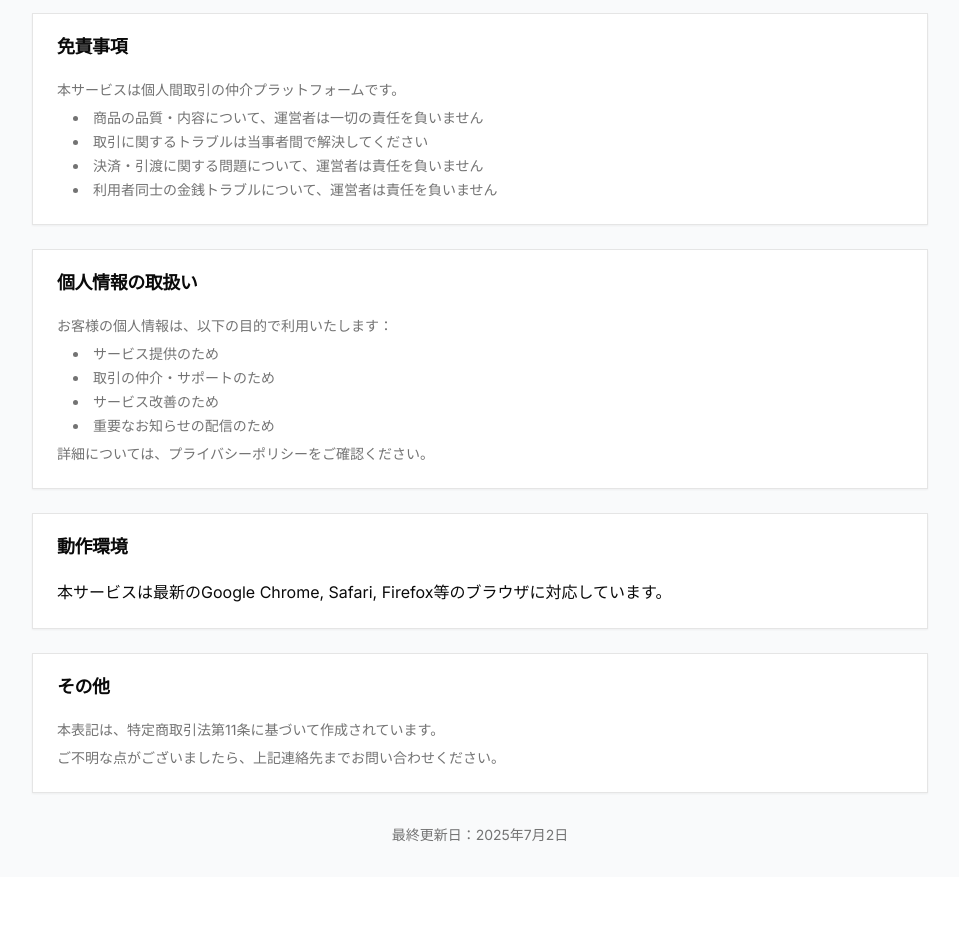
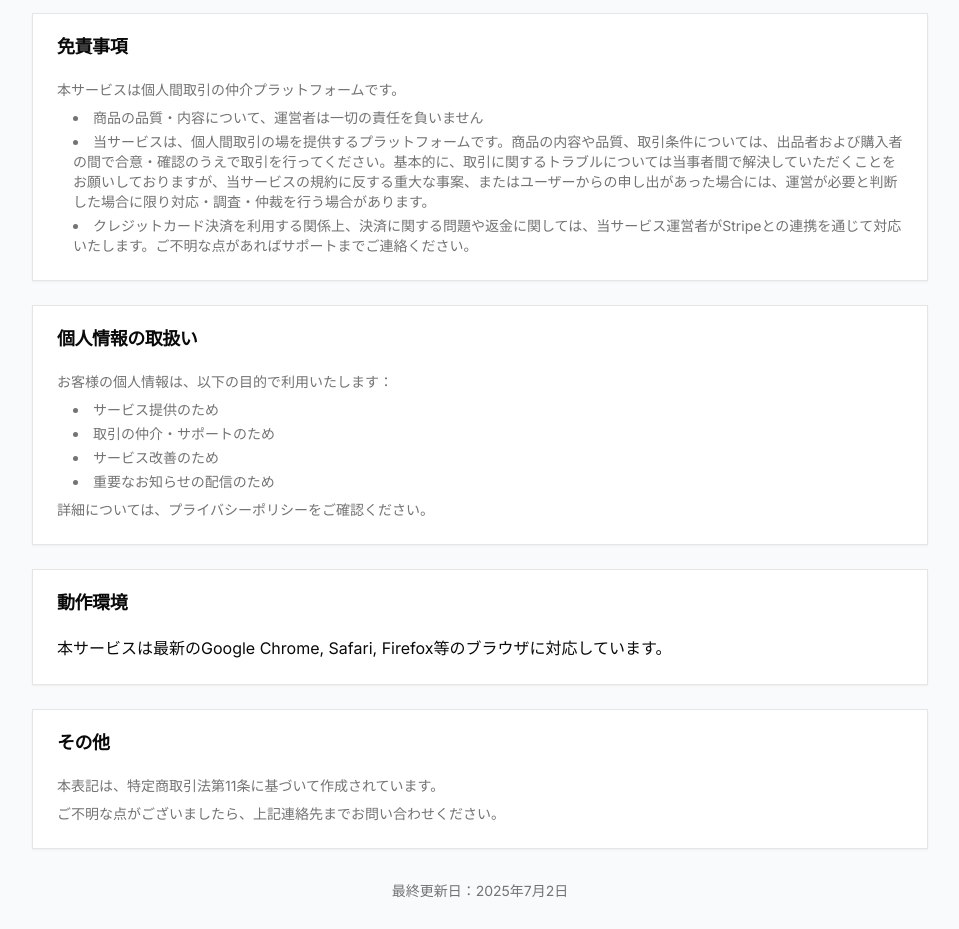
Before and after one commit to MyuRay/TextMatch, a Next.js app: page /legal in a window 1280 px wide. Shown: the part 1660-2589 px from the top of the page, without its empty margins (160-1119 px from the left). Before the commit the page ends 2537 px from the top, so only its background shows below. Built offline with nearby package versions, Linux system fonts and the light colour scheme; no server answers.

Commit message:
特商法更新

```diff
--- a/app/legal/page.tsx
+++ b/app/legal/page.tsx
@@ -143,9 +143,8 @@ export default function LegalPage() {
                   </p>
                   <ul className="list-disc list-inside text-sm text-muted-foreground ml-4 space-y-1">
                     <li>商品の品質・内容について、運営者は一切の責任を負いません</li>
-                    <li>取引に関するトラブルは当事者間で解決してください</li>
-                    <li>決済・引渡に関する問題について、運営者は責任を負いません</li>
-                    <li>利用者同士の金銭トラブルについて、運営者は責任を負いません</li>
+                    <li>当サービスは、個人間取引の場を提供するプラットフォームです。商品の内容や品質、取引条件については、出品者および購入者の間で合意・確認のうえで取引を行ってください。基本的に、取引に関するトラブルについては当事者間で解決していただくことをお願いしておりますが、当サービスの規約に反する重大な事案、またはユーザーからの申し出があった場合には、運営が必要と判断した場合に限り対応・調査・仲裁を行う場合があります。</li>
+                    <li>クレジットカード決済を利用する関係上、決済に関する問題や返金に関しては、当サービス運営者がStripeとの連携を通じて対応いたします。ご不明な点があればサポートまでご連絡ください。</li>
                   </ul>
                 </div>
               </CardContent>
```
